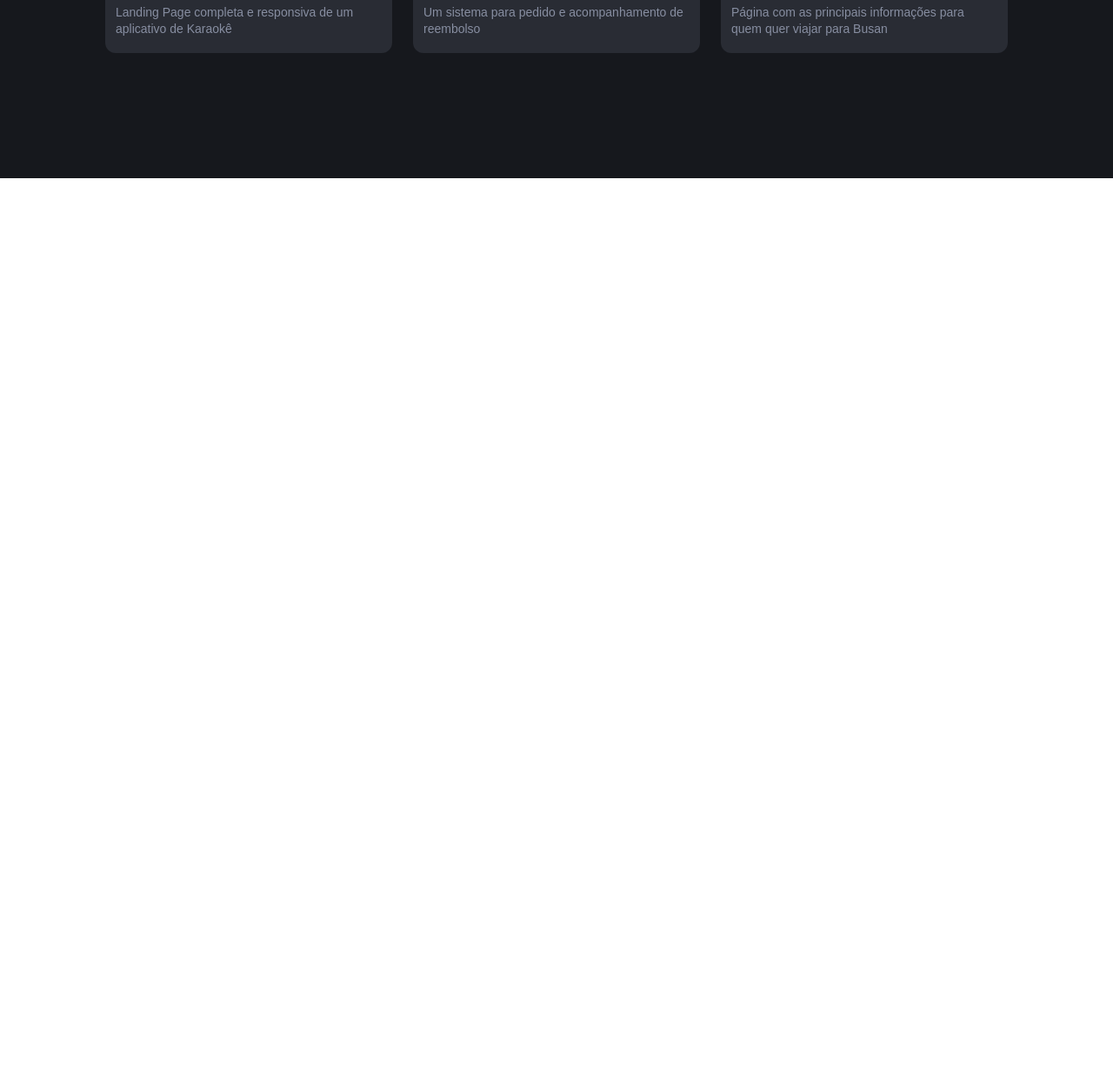
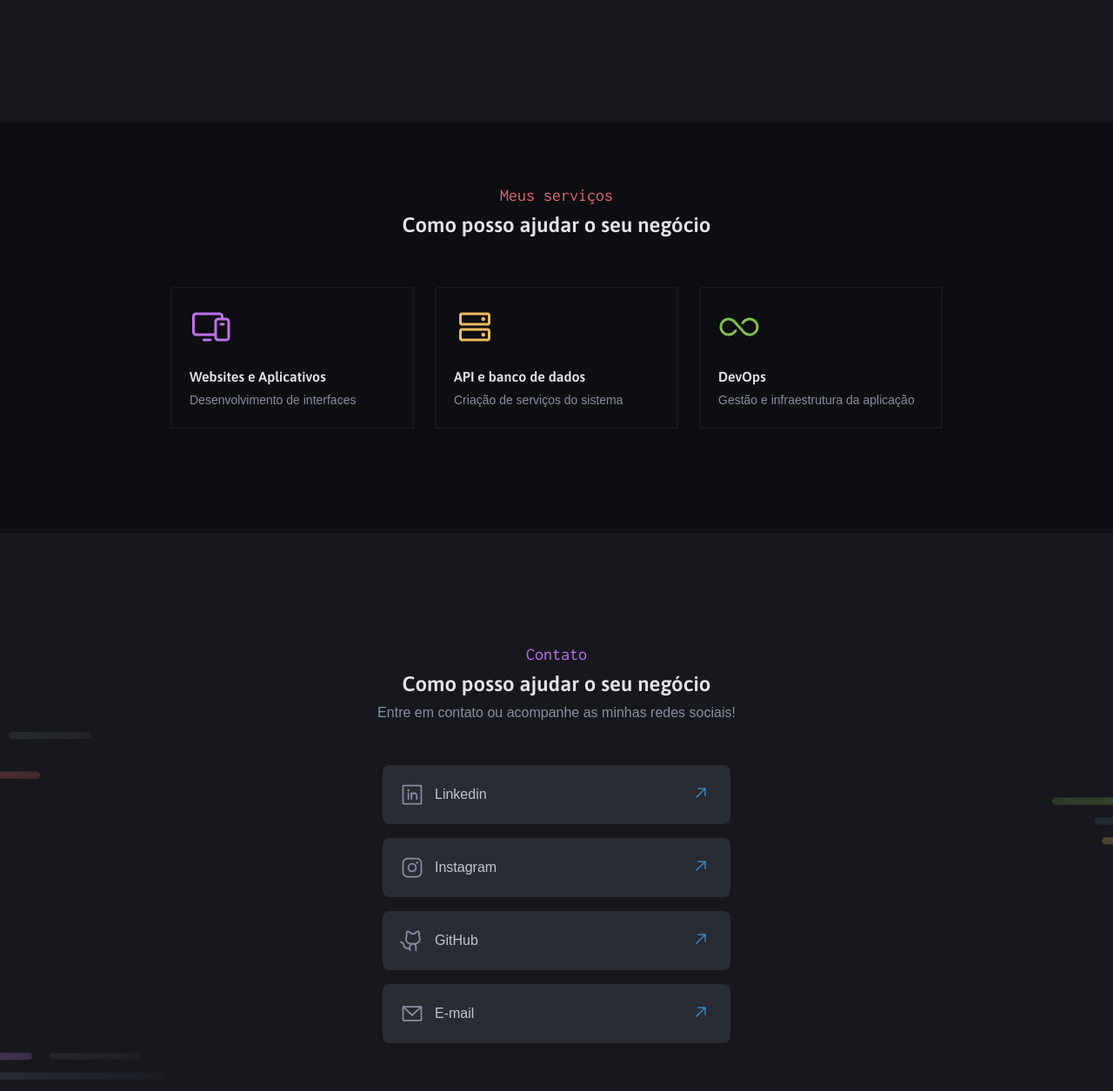
Before and after one commit to hannahmem/portfolio-dev-project, a plain HTML site: page index.html in a window 1280 px wide. Shown: the part 1538-2793 px from the top of the page at 87% size. Before the commit the page ends 1743 px from the top, so only its background shows below. Drawn offline with Linux system fonts and the light colour scheme.

Commit message:
services, footer

```diff
--- a/index.html
+++ b/index.html
@@ -47,13 +47,13 @@
                     <span>Node.js</span>
                 </div>
             </div>
-            <a href="#">
+            <a href="#main">
                 <img id="arrow-icon" src="assets/Icons/arrow.svg" alt="">
             </a>
         </div>
     </header>
 
-    <main>
+    <main id="main">
         <div class="container">
             <h3>Meu trabalho</h3>
             <h2>Veja os projetos em destaque</h2>
@@ -97,6 +97,69 @@
         </div>
     </main>
 
+    <section class="services">
+        <div class="container">
+            <h3>Meus serviços</h3>
+            <h2>Como posso ajudar o seu negócio</h2>
+            <div class="grid">
+                <div class="box">
+                    <img src="assets/Icons/pc.svg" alt="">
+                    <h4>Websites e Aplicativos</h4>
+                    <p>Desenvolvimento de interfaces</p>
+                </div>
 
+                <div class="box">
+                    <img src="assets/Icons/hd.svg" alt="">
+                    <h4>API e banco de dados</h4>
+                    <p>Criação de serviços do sistema</p>
+                </div>
+
+                <div class="box">
+                    <img src="assets/Icons/infinito.svg" alt="">
+                    <h4>DevOps</h4>
+                    <p>Gestão e infraestrutura da aplicação</p>
+                </div>
+            </div>
+        </div>
+    </section>
+
+    <footer>
+        <div class="container">
+            <h3>Contato</h3>
+            <h2>Como posso ajudar o seu negócio</h2>
+            <p>Entre em contato ou acompanhe as minhas redes sociais!</p>
+            <div class="flex-container">
+                <div class="flex-row">
+                    <img src="assets/Icons/linkedin.svg" alt="">
+                    <span>Linkedin</span>
+                </div>
+                <a href="#"><img src="assets/Icons/up-arrow.svg" alt=""></a>
+            </div>
+
+            <div class="flex-container">
+                <div class="flex-row">
+                    <img src="assets/Icons/insta.svg" alt="">
+                    <span>Instagram</span>
+                </div>
+                <a href="#"><img src="assets/Icons/up-arrow.svg" alt=""></a>
+            </div>
+
+            <div class="flex-container">
+                <div class="flex-row">
+                    <img src="assets/Icons/git.svg" alt="">
+                    <span>GitHub</span>
+                </div>
+                <a href="#"><img src="assets/Icons/up-arrow.svg" alt=""></a>
+            </div>
+
+            <div class="flex-container">
+                <div class="flex-row">
+                    <img src="assets/Icons/email.svg" alt="">
+                    <span>E-mail</span>
+                </div>
+                <a href="#"><img src="assets/Icons/up-arrow.svg" alt=""></a>
+            </div>
+        </div>
+    </footer>
 </body>
 </html>
--- /dev/null
+++ b/styles/footer.css
@@ -0,0 +1,46 @@
+footer {
+    background: url('/assets/Background_Contacts.png') no-repeat center/cover;
+
+    .flex-container {
+        background-color: var(--color-gray-300);
+        border-radius: 8px;
+        width: 25rem;
+        height: 4.25rem;
+
+        display: flex;
+        flex-direction: row;
+        align-items: center;
+        justify-content: space-between;
+        margin-bottom: 1rem;
+        padding-left: 20px;
+        padding-right: 24px;
+    }
+
+    .flex-row {
+        display: flex;
+        align-items: center;
+        gap: 12px;
+
+        span {
+            color: var(--color-gray-500);
+            font: var(--text-md);
+        }
+    }
+
+    h3 {
+        margin-top: 8rem;
+        color: var(--color-purple)
+    }
+
+    h2 {
+        margin: 0;
+        padding: 8px 0;
+    }
+
+    p {
+        margin-bottom: 3rem;
+        font: var(--text-md);
+    }
+
+    padding-bottom: 12.5rem;
+}
--- a/styles/global.css
+++ b/styles/global.css
@@ -28,10 +28,25 @@
     --text-sm: 14px/140% var(--font-family-maven);
 }
 
+html {
+    scroll-behavior: smooth;
+}
+
 .container {
     display: flex;
     flex-flow: column wrap;
     align-items: center;
+}
+
+.flex {
+    display: flex;
+    flex-flow: column wrap;
+}
+
+.grid {
+    display: grid;
+    grid-template-columns: 1fr 1fr 1fr;
+    gap: 1.5rem;
 }
 
 h3 {
@@ -39,12 +54,16 @@ h3 {
 }
 
 h2 {
+    color: var(--color-gray-600);
     font: var(--title-md);
+    margin-bottom: 3.5rem;
+    margin-top: 0.5rem;
 }
 
 h4 {
     font: var(--title-sm);
-    color: var(--color-gray-600)
+    color: var(--color-gray-600);
+    padding-top: 1.25rem;
 }
 
 p {
--- a/styles/index.css
+++ b/styles/index.css
@@ -1,3 +1,5 @@
 @import url(global.css);
 @import url(header.css);
 @import url(main.css);
+@import url(services.css);
+@import url(footer.css);
--- a/styles/main.css
+++ b/styles/main.css
@@ -13,14 +13,6 @@
         margin: 12px auto 0;
     }
 
-    padding-bottom: 9rem;
-}
-
-.flex {
-    display: flex;
-    flex-flow: column wrap;
-}
-
     .box {
         border-radius: 12px;
         width: 20.625rem;
@@ -28,22 +20,10 @@
         padding: 0 12px 17px 12px;
     }
 
-.grid {
-    display: grid;
-    grid-template-columns: 1fr 1fr 1fr;
-    gap: 1.5rem;
-}
-
-h2 {
-    color: var(--color-gray-600);
-    margin-bottom: 3.5rem;
-}
-
     h3 {
         margin-top: 4.5rem;
         color: var(--color-red);
     }
 
- h4 {
-    padding-top: 1.25rem;
+    padding-bottom: 9rem;
 }
--- /dev/null
+++ b/styles/services.css
@@ -0,0 +1,21 @@
+.services {
+    background-color: var(--color-gray-100);
+
+    h3 {
+        margin-top: 4.5rem;
+        color: var(--color-red);
+    }
+
+    p {
+        flex: 1;
+        padding-top: 0.5rem;
+    }
+
+    .box {
+        width: 17.5rem;
+        border: 2px solid var(--color-gray-200);
+        padding: 1.25rem;
+    }
+
+    padding-bottom: 7.5rem;
+}
```
Also changed, not shown: assets/Icons/email.svg (added), assets/Icons/git.svg (added), assets/Icons/hd.svg (added), assets/Icons/infinito.svg (added), assets/Icons/insta.svg (added), assets/Icons/linkedin.svg (added), assets/Icons/pc.svg (added), assets/Icons/up-arrow.svg (added). Lines whose indentation alone changed are shown as unchanged.
